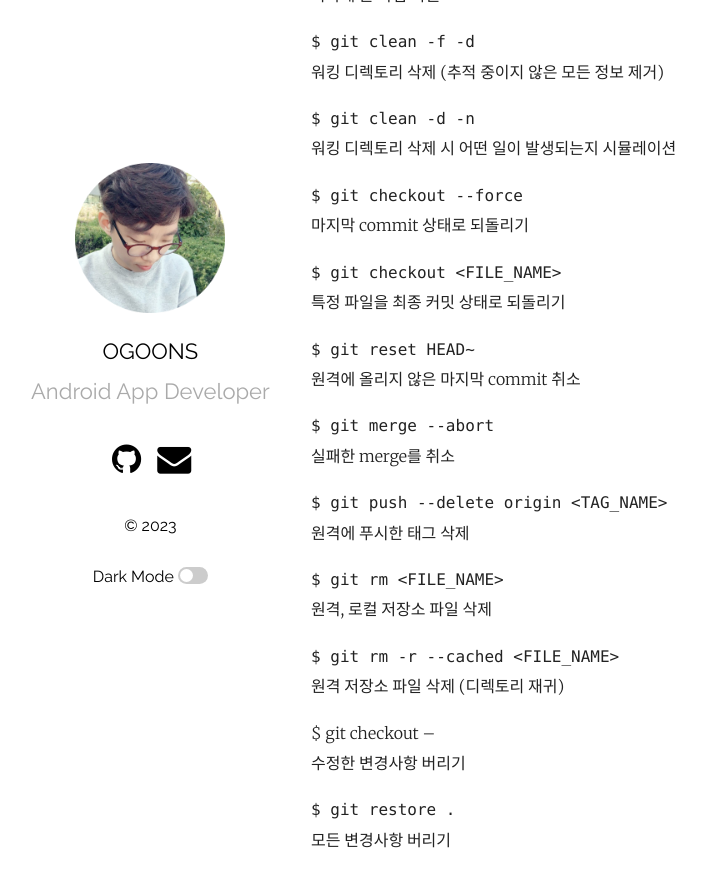
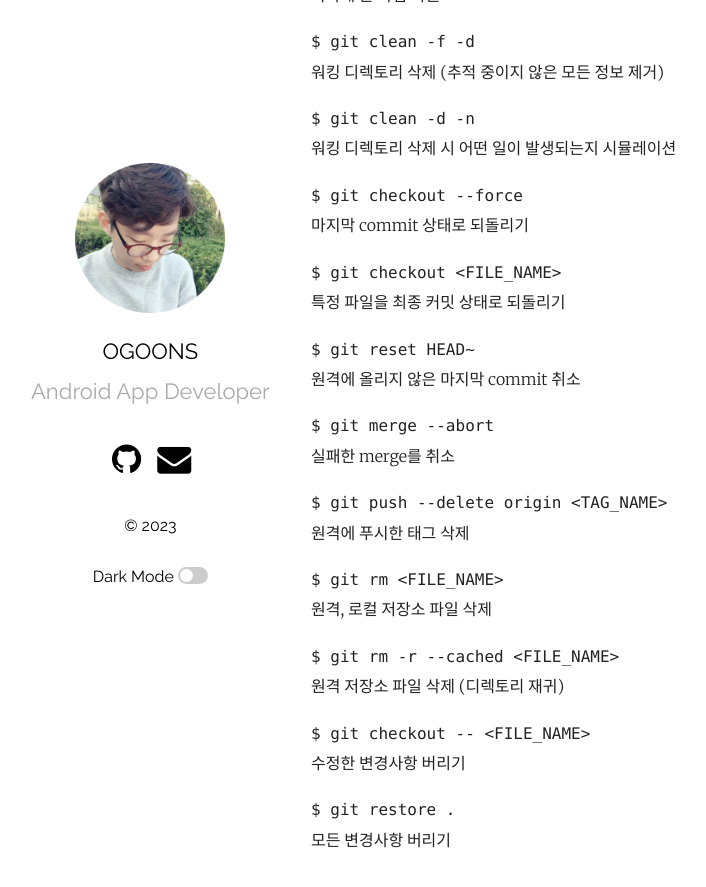
Before and after one commit to ogoons/ogoons.github.io, a Jekyll site: the page built from _posts/2018-09-16-git-basic.md, in a window 1280 px wide and 900 px high, scrolled down 1653 px. Shown: the top 887 px of the window, without its empty margins (44-750 px from the left). Built offline with Jekyll 4.4.1, drawn with Linux system fonts in a browser that asks for light colours; comment, search, counter and statistics services are not loaded.

Commit message:
Update 2018-09-16-git-basic.md

```diff
--- a/_posts/2018-09-16-git-basic.md
+++ b/_posts/2018-09-16-git-basic.md
@@ -89,7 +89,7 @@ categories: Git
 `$ git rm -r --cached <FILE_NAME>`
 <br>원격 저장소 파일 삭제 (디렉토리 재귀)
 
-$ git checkout -- <FILE_NAME>
+`$ git checkout -- <FILE_NAME>`
 <br>수정한 변경사항 버리기
 
 `$ git restore .`
```
